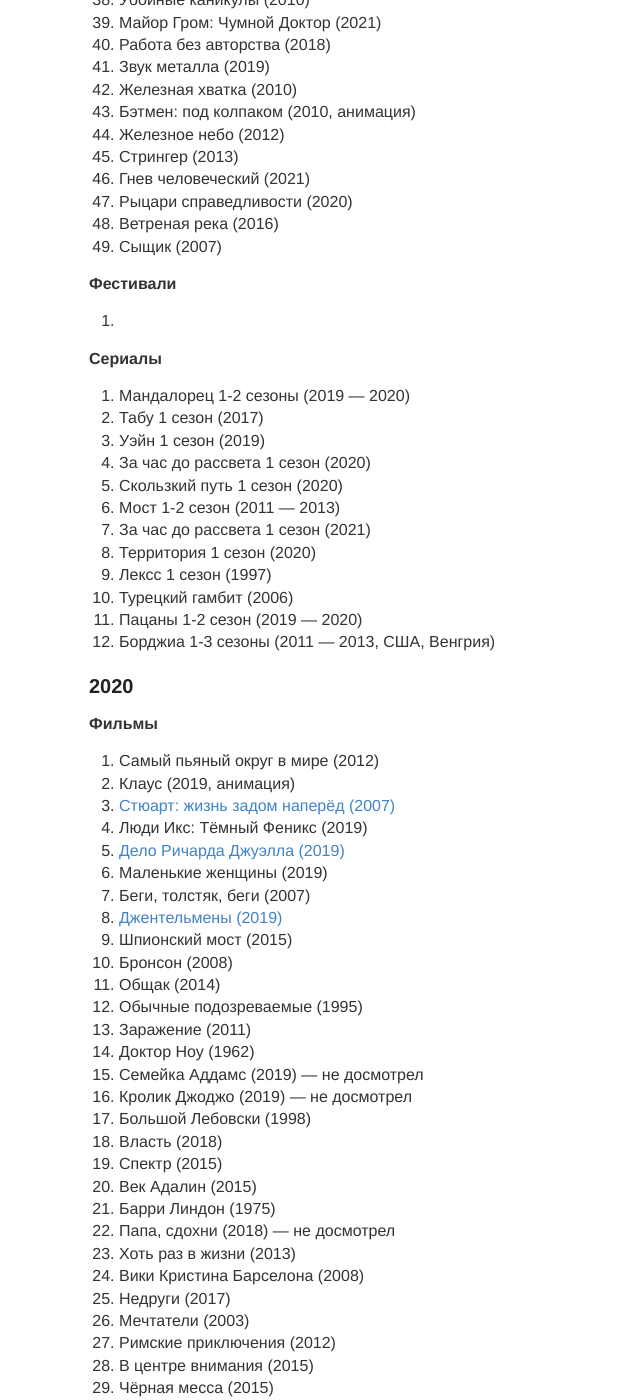
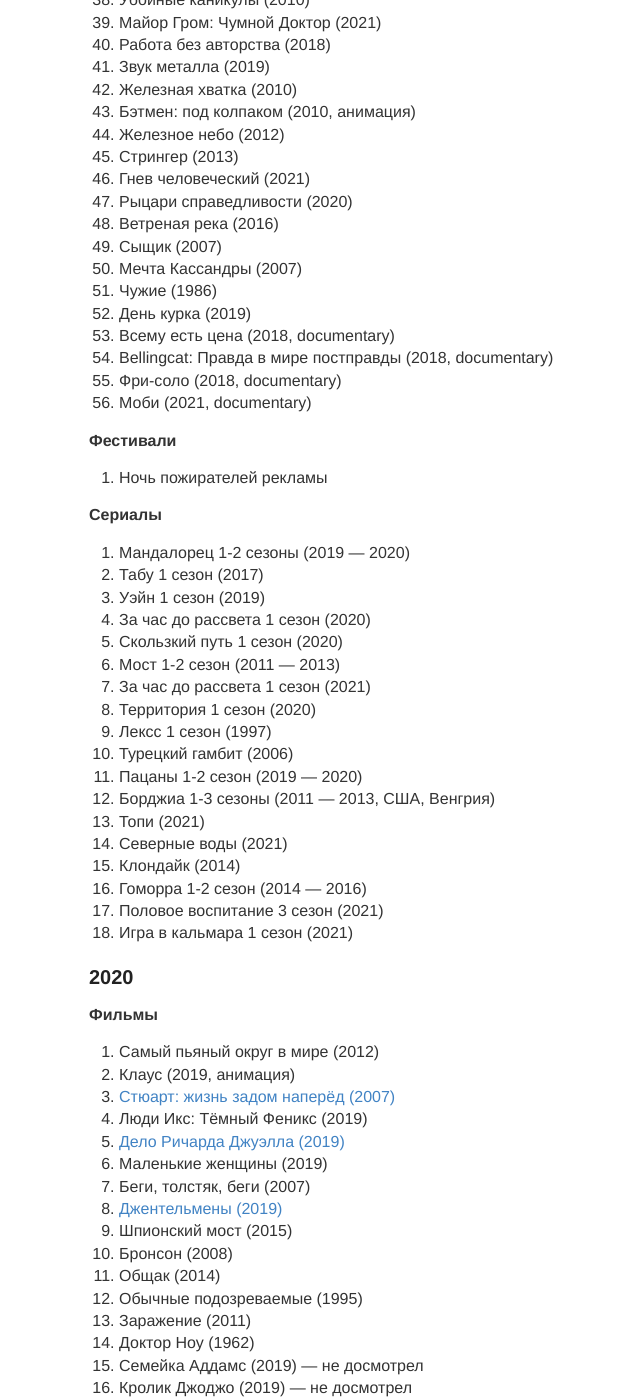
Before and after one commit to sombro/nbuevich.com, a Jekyll site: the page built from blog/_posts/2099-12-14-movies.md, in a window 1280 px wide and 1400 px high, scrolled down 1280 px. Shown: the whole window, without its empty margins (191-831 px from the left). Built offline with Jekyll 4.4.1, drawn with Linux system fonts in a browser that asks for light colours.

Commit message:
new content

```diff
--- a/blog/_posts/2099-12-14-movies.md
+++ b/blog/_posts/2099-12-14-movies.md
@@ -64,12 +64,19 @@
     <li>Рыцари справедливости (2020)</li>
     <li>Ветреная река (2016)</li>
     <li>Сыщик (2007)</li>
+    <li>Мечта Кассандры (2007)</li>
+    <li>Чужие (1986)</li>
+    <li>День курка (2019)</li>
+    <li>Всему есть цена (2018, documentary)</li>
+    <li>Bellingcat: Правда в мире постправды (2018, documentary)</li>
+    <li>Фри-соло (2018, documentary)</li>
+    <li>Моби (2021, documentary)</li>
 </ol>
 
 <b>Фестивали</b>
 
 <ol>
-    <li></li>
+    <li>Ночь пожирателей рекламы</li>
 </ol>
 
 <b>Сериалы</b>
@@ -87,6 +94,12 @@
     <li>Турецкий гамбит (2006)</li>
     <li>Пацаны 1-2 сезон (2019 — 2020)</li>
     <li>Борджиа 1-3 сезоны (2011 — 2013, США, Венгрия)</li>
+    <li>Топи (2021)</li>
+    <li>Северные воды (2021)</li>
+    <li>Клондайк (2014)</li>
+    <li>Гоморра 1-2 сезон (2014 — 2016)</li>
+    <li>Половое воспитание 3 сезон (2021)</li>
+    <li>Игра в кальмара 1 сезон (2021)</li>
 </ol>
 
 
```
Also changed, not shown: blog/_posts/2099-12-15-travel.md (+1 -0 lines).
